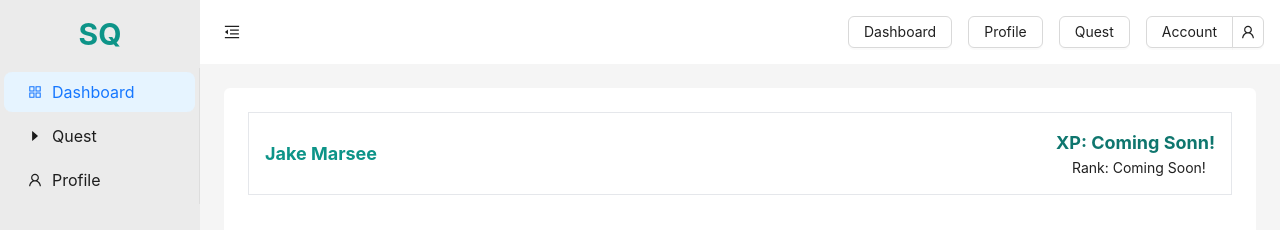
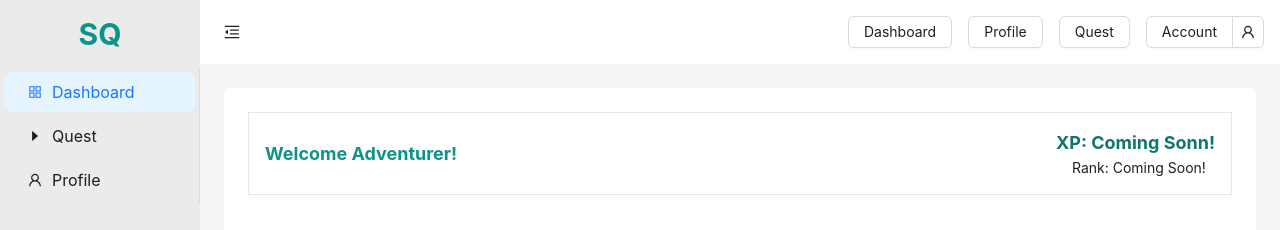
Before and after one commit to Jakefred6/side-quest, a React (Vite) app in the folder client/: page /profile in a window 1280 px wide. Shown: the top 230 px of the page. Built offline with nearby package versions, Linux system fonts and the light colour scheme.

Commit message:
added adventurer function

```diff
--- a/client/src/pages/Profile.jsx
+++ b/client/src/pages/Profile.jsx
@@ -46,7 +46,7 @@ const Profile = () => {
     return (
         <div className="flex flex-col w-full justify-center items-center">
             <div className="flex justify-between items-center w-full p-4 mb-5 border">
-            <h1 className="text-lg text-teal-600 font-bold">Jake Marsee</h1>
+            <h1 className="text-lg text-teal-600 font-bold">Welcome Adventurer!</h1>
                 <div className="flex justify-center items-center">
                     <div className="w-full justify-between">
                         <div className="text-lg text-teal-700 font-bold">
--- a/client/src/pages/Signup.jsx
+++ b/client/src/pages/Signup.jsx
@@ -1,16 +1,19 @@
 import React from 'react';
 import { Form, Input, Button } from 'antd';
 import { MailOutlined, LockOutlined, UserOutlined } from '@ant-design/icons';
-import { useMutation } from '@apollo/client';
-import { CREATE_USER } from '../utils/mutations';
-
-
+import { useNavigate } from 'react-router-dom'; // Import useNavigate
 
 const Signup = () => {
-  // const {createUser, loading, error} = useMutation(CREATE_USER);
-  // Example handleSubmit function that does nothing (for now)
+  const navigate = useNavigate(); // Initialize useNavigate
+
   const handleSubmit = (values) => {
     console.log('Received values of form: ', values);
+    // Normally, you would call createUser mutation here
+  };
+
+  // Function to handle redirection
+  const handleRegisterClick = () => {
+    navigate('/dashboard'); // Navigate to dashboard on button click
   };
 
   return (
@@ -25,7 +28,7 @@ const Signup = () => {
         <Input prefix={<LockOutlined />} type="password" placeholder="Password" />
       </Form.Item>
       <Form.Item>
-        <Button type="primary" htmlType="submit">
+        <Button type="primary" htmlType="button" onClick={handleRegisterClick}>
           Register
         </Button>
       </Form.Item>
```
